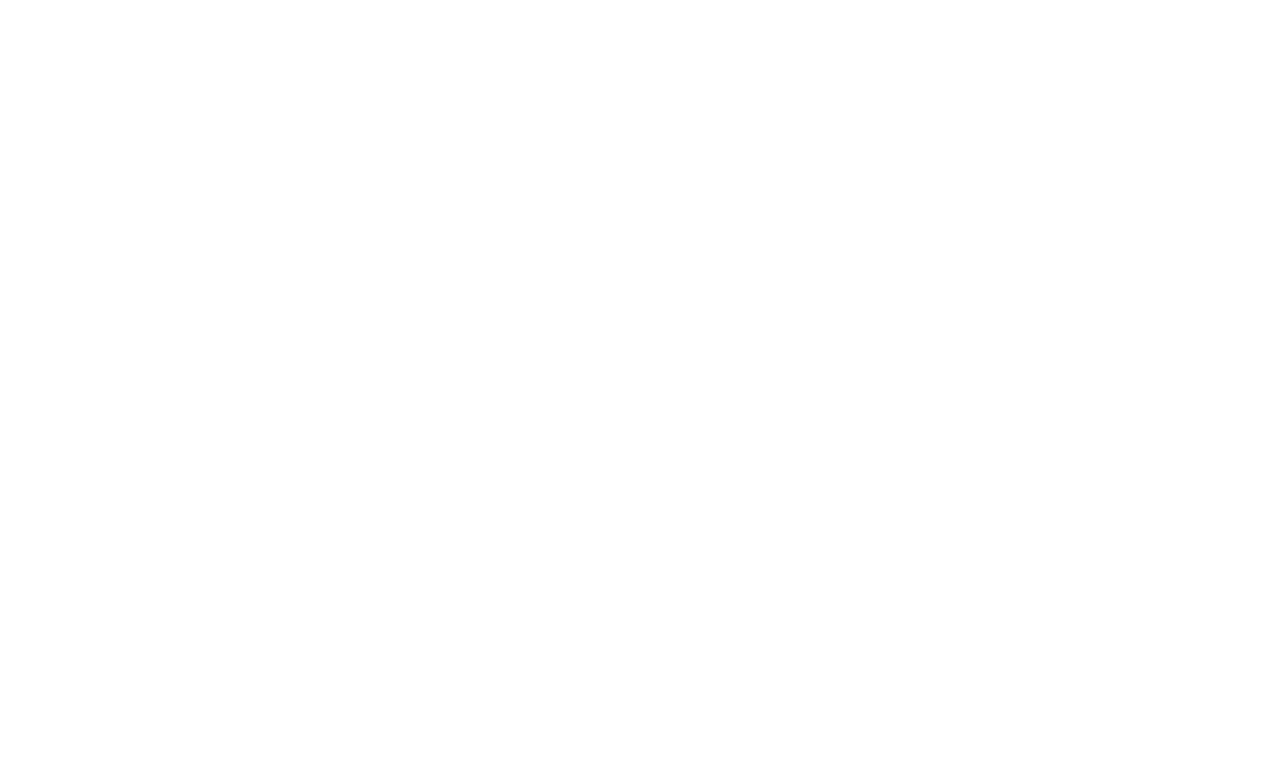
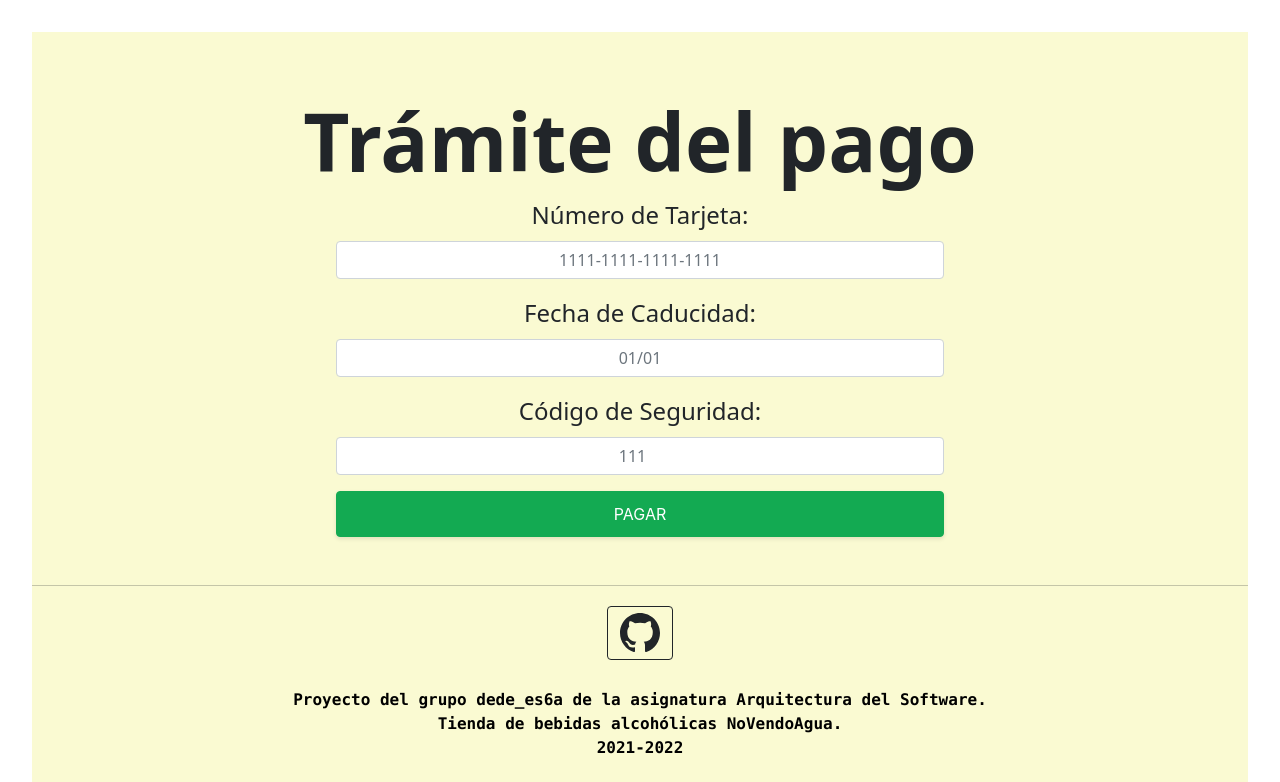
Before and after one commit to Arquisoft/dede_es6a, a React (Create React App) app in the folder webapp/: page /pago in a window 1280 px wide. Before the commit this address had no page. Shown: the top 782 px of the page. Built offline with nearby package versions, Linux system fonts and the light colour scheme.

Commit message:
Modificación App.tsx y App.css por Vista Pago

```diff
--- a/webapp/src/App.css
+++ b/webapp/src/App.css
@@ -86,7 +86,7 @@
 
 
 
-#bt-Añadir {
+#bt-Añadir, #formButton {
   background-color: #13aa52;
   border: 1px solid #13aa52;
   border-radius: 4px;
@@ -150,3 +150,35 @@
   margin: 0%;
   grid-template-columns:20% 20% 20% 20% 20%;
 }
+
+
+#formPago{
+
+  text-align: center;
+  align-items: center;
+
+}
+
+#tituloPago{
+  text-align: center;
+  font-weight: bold;
+  font-size: 5em;
+  padding-top: 5%;
+}
+
+.inputPago{
+
+  margin-left: 25%;
+  margin-right: 25%;
+  margin-bottom: 1em;
+  text-align: center;
+  max-width: 50%;
+
+}
+.labelPago{
+  font-size: 1.5em;
+}
+
+#formButton{
+  margin-bottom: 2em;
+}
--- a/webapp/src/App.tsx
+++ b/webapp/src/App.tsx
@@ -8,6 +8,8 @@
 import './App.css';
 import AddProducts from './components/products/addProducts/AddProducts';
 import ConfirmacionEdad from './components/ConfirmacionEdad';
+import ConfirmacionPago from './components/ConfirmacionPago';
+
 
 function App(): JSX.Element {
 
@@ -18,6 +20,8 @@
         <Route path="/" element={<ConfirmacionEdad />} />
         <Route path="catalogo" element={<Catalogo  />} />
         <Route path="products/add" element={<AddProducts />} />
+        <Route path="pago" element={<ConfirmacionPago  />} />
+
       </Routes>
       </BrowserRouter>
     </>
```
